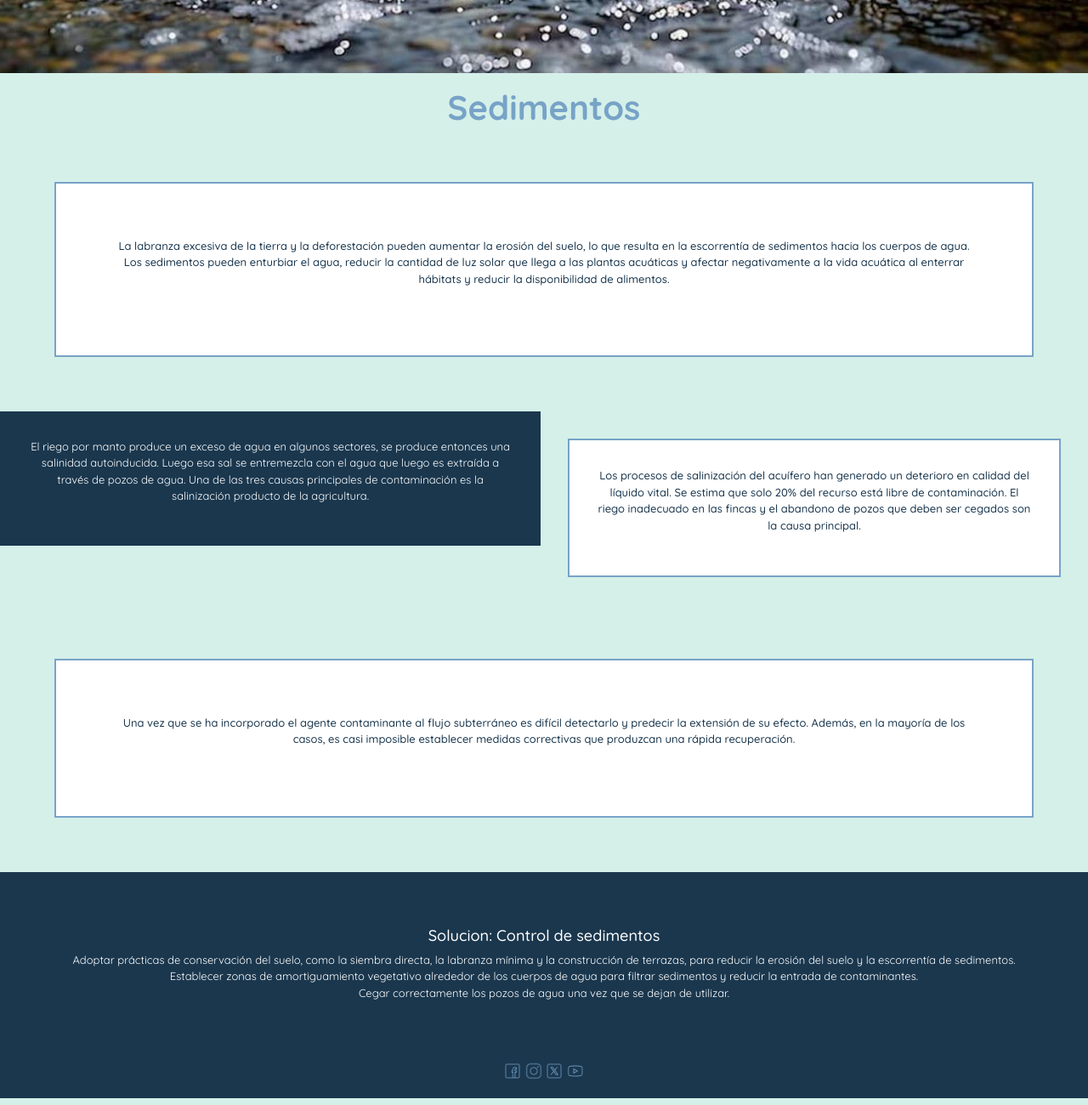
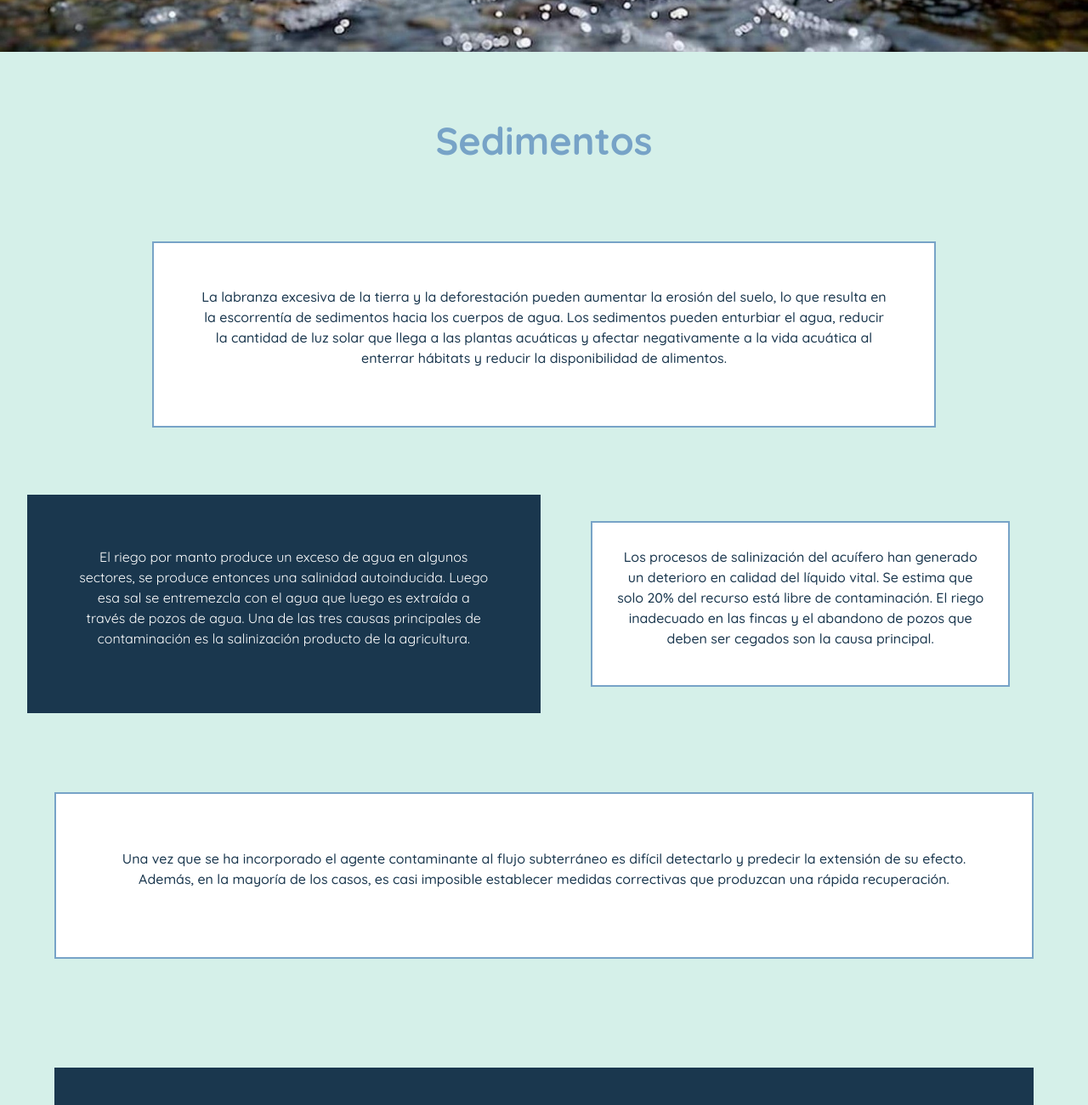
Before and after one commit to valecasetti/contaminacion_del_agua, a plain HTML site: page secciones/sedimentos.html in a window 1280 px wide. Shown: the part 560-1860 px from the top of the page at 85% size. Drawn offline with nearby package versions, Linux system fonts and the light colour scheme.

Commit message:
ajuste responsive 768

```diff
--- a/style.css
+++ b/style.css
@@ -39,6 +39,9 @@ header{
     text-align: center;
     white-space: normal;
     word-wrap: normal;
+}
+button.navbar-toggler{
+    border: 1px solid #77A3C7;
 }
 .navbar-style .navbar-nav .nav-link{
     color: #ffffff;
@@ -152,13 +155,16 @@ h3{
     margin: 5%;
 }
 footer img{
-    height: 40%;
-    vertical-align: -webkit-baseline-middle;
+    height: 30px;
+    padding: 15%;
 }
 footer{
     background-color: #1A374E;
     height: 50px;
-    text-align: center;
+    display: flex;
+    flex-direction: row;
+    justify-content: center;
+    align-items: center;
 }
 @media (min-width: 768px){
     #grilla{
@@ -173,17 +179,84 @@ footer{
             "footer footer footer footer";
         grid-template-columns: auto;
         grid-template-rows: auto;
-        }
-    header{ grid-area: header;}
-    figure{ grid-area: figure;}
-    main{ grid-area: main;}
-    section#infouno{ grid-area: infouno;}
-    section#infodos{ grid-area: infodos;}
-    section#infotres{ grid-area: infotres;}
-    section#infocuatro { grid-area: infocuatro;}
-    footer{ grid-area: footer;}
+    }
+    header{
+        grid-area: header;
+    }
+    figure{
+        grid-area: figure;
+    }
+    main{
+        grid-area: main;
+        margin: 0 10%;
+    }
+    section#infouno{
+        grid-area: infouno;
+        align-self: center;
+        margin-left: 5%;
+    }
+    section#infodos{
+        grid-area: infodos;
+        align-self: center;
+        margin: 5% 10% 5% 5%;
+    }
+    section#infotres{
+        grid-area: infotres;
+        margin: 5%;
+    }
+    section#infocuatro {
+        grid-area: infocuatro;
+    }
+    footer{
+        grid-area: footer;
+    }
+    .navbar-style .navbar-brand{
+        font-size: x-large;
+    }
+    .logo {
+        width: 45px;
+    }
+    .portada {
+        margin-top: 103px;
+    }
+    h1 {
+        margin-top: 6%;
+        margin-bottom: 9%;
+        font-size: 45px;
+    }
+    .intro{
+        font-size: 16px;
+    }
+    .componentes{
+        font-size: 16px;
+        padding: 10%;
+    }
+    .figure-intro{
+        width: 50%;
+    }
+    footer {
+        height: 100px;
+    }
+    footer img{
+        height: 45px;
+    }
+    .escorrentia{
+        font-size: 20px;
+    }
+    .uno{
+        width: 75%;
+    }
+    .eutro{
+        font-size: 16px;
+    }
+    .dos{
+        width: auto;
+    }
+}
 
-}
+
+
+
 @media (min-width: 1024px){
     /* #grilla{
         display: grid;
```
Also changed, not shown: index.html (+1 -1 lines).
